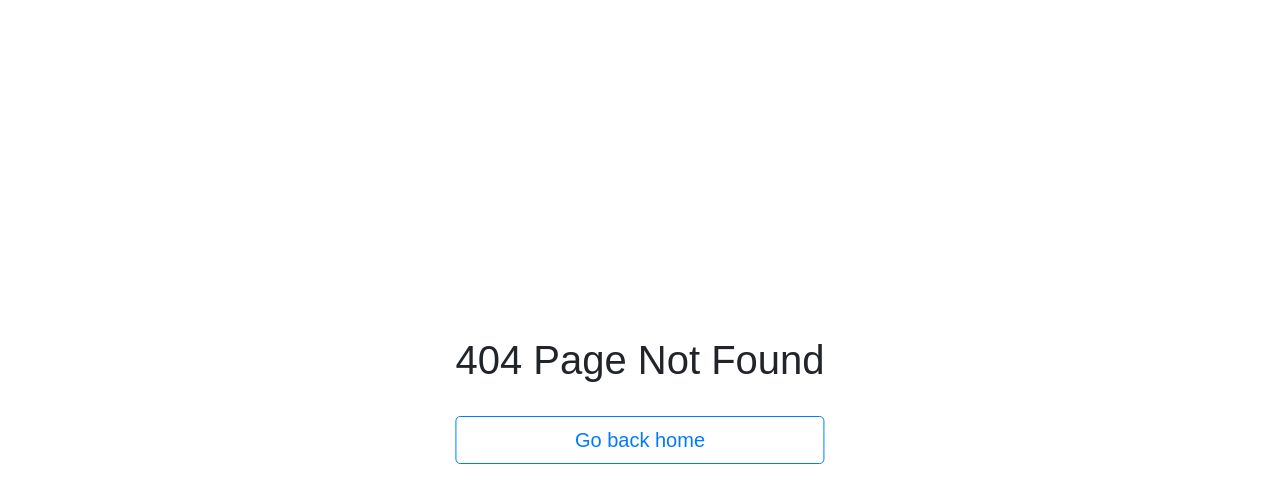
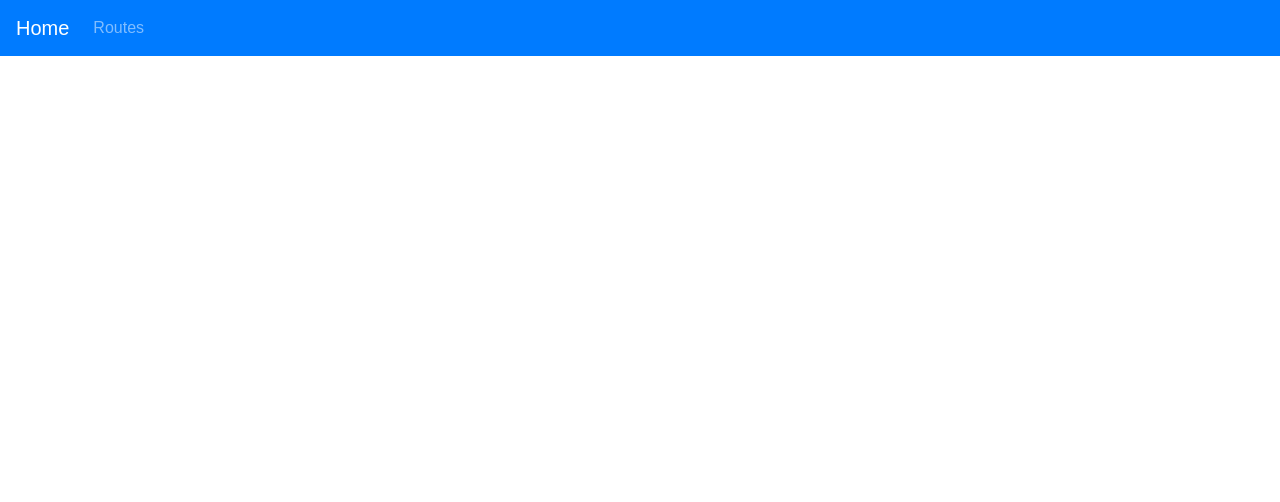
Before and after one commit to ameysunu/flight-tracker, a React (Create React App) app: page /airports in a window 1280 px wide. Before the commit this address had no page. Shown: the top 502 px of the page. Built offline with nearby package versions, Linux system fonts and the light colour scheme; a web font is replaced by a local one.

Commit message:
new router added

```diff
--- /dev/null
+++ b/src/components/Airports.tsx
@@ -0,0 +1,28 @@
+import { Navbar, Nav } from "react-bootstrap";
+import { useHistory } from "react-router-dom";
+
+const Airports: React.FC = () =>{
+
+    const history = useHistory();
+    const handleClick = () => {
+        history.push("/");
+      };
+
+    return (
+        <div>
+        <Navbar collapseOnSelect expand="lg" bg="primary" variant="dark">
+        <Navbar.Brand style={{ cursor: "pointer" }} onClick={handleClick}>
+          Home
+        </Navbar.Brand>
+        <Navbar.Toggle aria-controls="responsive-navbar-nav" />
+        <Navbar.Collapse id="responsive-navbar-nav">
+          <Nav className="mr-auto">
+            <Nav.Link> Routes </Nav.Link>
+          </Nav>
+        </Navbar.Collapse>
+      </Navbar>
+        </div>
+    );
+}
+
+export default Airports;
--- a/src/components/App.tsx
+++ b/src/components/App.tsx
@@ -5,6 +5,7 @@
 import { BrowserRouter, Switch, Route } from "react-router-dom";
 import FlightDetails from "./FlightDetails";
 import NotFound from "./NotFound";
+import Airports from "./Airports";
 
 const App: React.FC = () => {
   return (
@@ -13,6 +14,7 @@
         <Switch>
           <Route exact path="/" component={FlightsList} />
           <Route exact path="/details" component={FlightDetails} />
+          <Route exact path="/airports" component={Airports} />
           <Route component={NotFound} />
         </Switch>
       </Provider>
--- a/src/components/FlightsList.tsx
+++ b/src/components/FlightsList.tsx
@@ -33,7 +33,7 @@
         <Navbar.Toggle aria-controls="responsive-navbar-nav" />
         <Navbar.Collapse id="responsive-navbar-nav">
           <Nav className="mr-auto">
-            <Nav.Link> Airports </Nav.Link>
+          <Link to="/airports" className="nav-link">Airports</Link>
             <Nav.Link> Routes </Nav.Link>
           </Nav>
           <Form inline className="mr-sm-2" onSubmit={onSubmit}>
```
Also changed, not shown: 1 other file (tests, documents, lock files or other folders).
